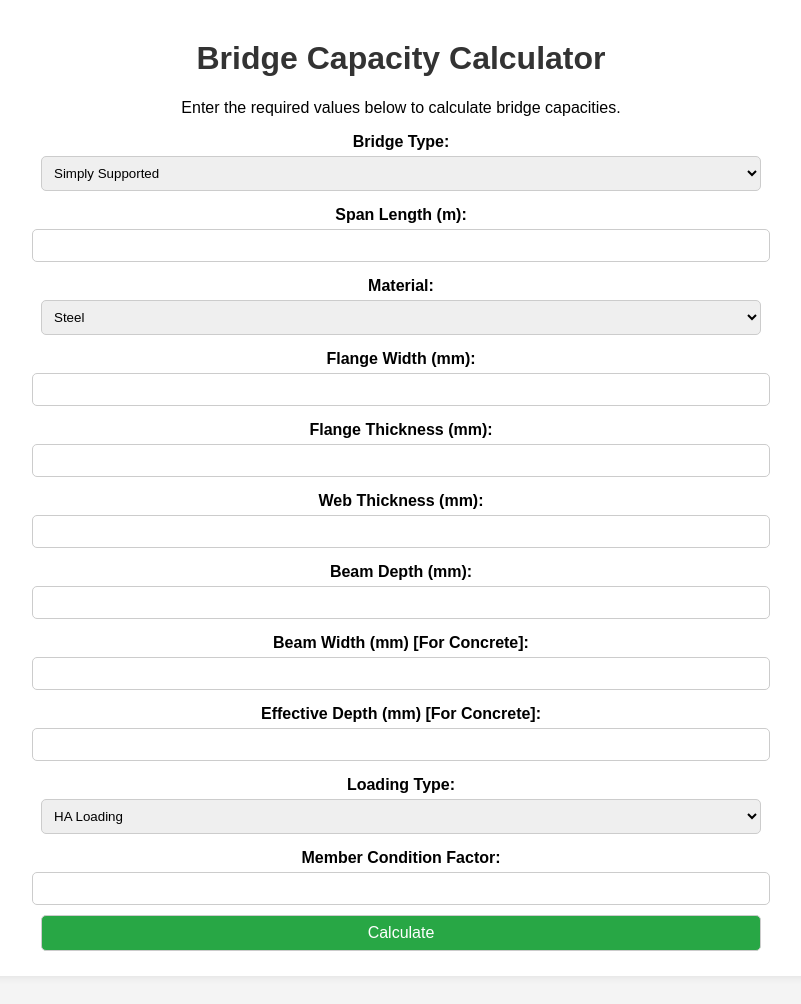
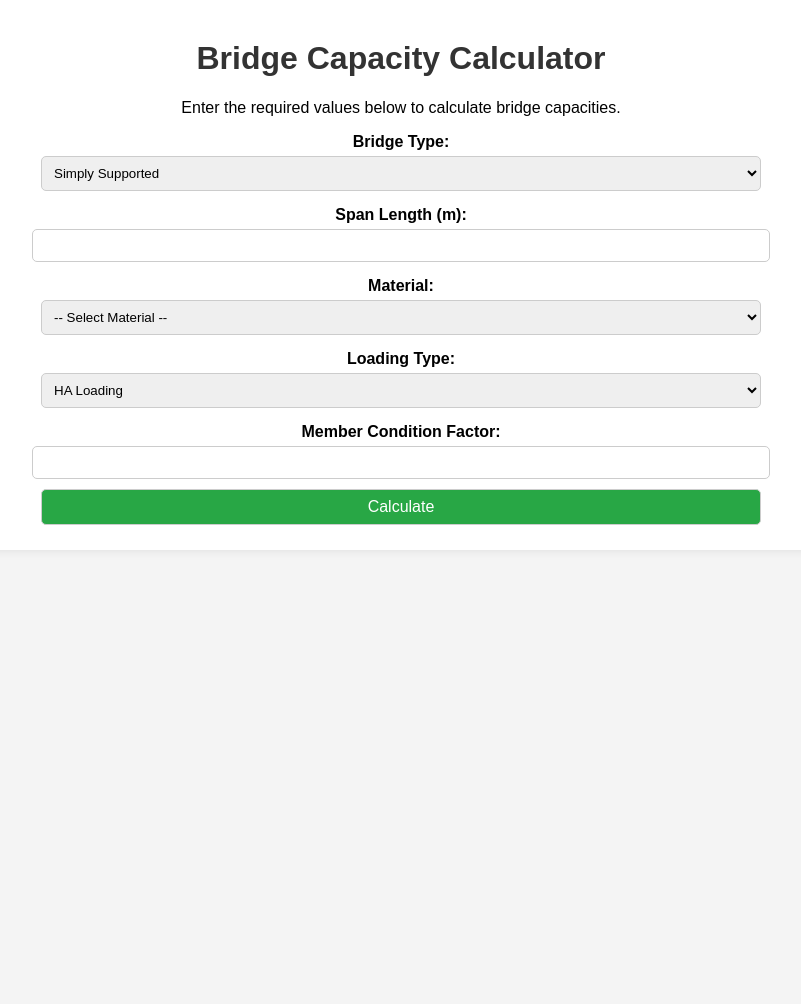
Before and after one commit to Davidson1997/bridge-calculator, a Flask app: page / in a window 1280 px wide. Shown: the part 29-1033 px from the top of the page, without its empty margins (239-1040 px from the left). After the commit the page ends 554 px from the top, so only its background shows below. Run offline with Flask 3, Linux system fonts and the light colour scheme.

Commit message:
Updated form to show relevant fields based on material selection

```diff
--- a/templates/index.html
+++ b/templates/index.html
@@ -44,7 +44,22 @@
             border-left: 5px solid #28a745;
             text-align: left;
         }
+        .hidden { display: none; }
     </style>
+    <script>
+        function updateMaterialOptions() {
+            var material = document.getElementById("material").value;
+
+            document.getElementById("steel-options").classList.add("hidden");
+            document.getElementById("concrete-options").classList.add("hidden");
+
+            if (material === "Steel") {
+                document.getElementById("steel-options").classList.remove("hidden");
+            } else if (material === "Concrete") {
+                document.getElementById("concrete-options").classList.remove("hidden");
+            }
+        }
+    </script>
 </head>
 <body>
     <div class="container">
@@ -61,33 +76,38 @@
             <input type="number" step="0.1" name="span_length" required>
 
             <label>Material:</label>
-            <select name="material" required>
+            <select name="material" id="material" onchange="updateMaterialOptions()" required>
+                <option value="">-- Select Material --</option>
                 <option value="Steel">Steel</option>
                 <option value="Concrete">Concrete</option>
             </select>
 
-            <label>Flange Width (mm):</label>
-            <input type="number" step="1" name="flange_width">
+            <div id="steel-options" class="hidden">
+                <label>Flange Width (mm):</label>
+                <input type="number" step="0.1" name="flange_width">
 
-            <label>Flange Thickness (mm):</label>
-            <input type="number" step="1" name="flange_thickness">
+                <label>Flange Thickness (mm):</label>
+                <input type="number" step="0.1" name="flange_thickness">
 
-            <label>Web Thickness (mm):</label>
-            <input type="number" step="1" name="web_thickness">
+                <label>Web Thickness (mm):</label>
+                <input type="number" step="0.1" name="web_thickness">
 
-            <label>Beam Depth (mm):</label>
-            <input type="number" step="1" name="beam_depth">
+                <label>Beam Depth (mm):</label>
+                <input type="number" step="0.1" name="beam_depth">
+            </div>
 
-            <label>Beam Width (mm) [For Concrete]:</label>
-            <input type="number" step="1" name="beam_width">
+            <div id="concrete-options" class="hidden">
+                <label>Beam Width (mm):</label>
+                <input type="number" step="0.1" name="beam_width">
 
-            <label>Effective Depth (mm) [For Concrete]:</label>
-            <input type="number" step="1" name="effective_depth">
+                <label>Effective Depth (mm):</label>
+                <input type="number" step="0.1" name="effective_depth">
+            </div>
 
             <label>Loading Type:</label>
-            <select name="loading_type">
-                <option value="HA">HA Loading</option>
-                <option value="HB">HB Loading</option>
+            <select name="loading_type" required>
+                <option value="HA Loading">HA Loading</option>
+                <option value="HB Loading">HB Loading</option>
             </select>
 
             <label>Member Condition Factor:</label>
@@ -95,6 +115,23 @@
 
             <button type="submit">Calculate</button>
         </form>
+
+        {% if result %}
+        <div class="result-box">
+            <h2>Calculation Results:</h2>
+            <p><strong>Moment Capacity:</strong> {{ result.moment_capacity_kNm }} kNm</p>
+            <p><strong>Shear Capacity:</strong> {{ result.shear_capacity_kN }} kN</p>
+            <p><strong>Status:</strong> <span style="color: {% if result.pass_fail == 'Pass' %}green{% else %}red{% endif %};">{{ result.pass_fail }}</span></p>
+            <h3>Calculation Breakdown:</h3>
+            <p>Capacity calculations are performed per Eurocode guidelines:</p>
+            <ul>
+                <li>Steel: EN 1993-1-1</li>
+                <li>Concrete: EN 1992-1-1</li>
+                <li>Timber: EN 1995-1-1</li>
+            </ul>
+            <p>HA Loading and KEL checks are implemented following BD 37/01 requirements.</p>
+        </div>
+        {% endif %}
     </div>
 </body>
 </html>
```
